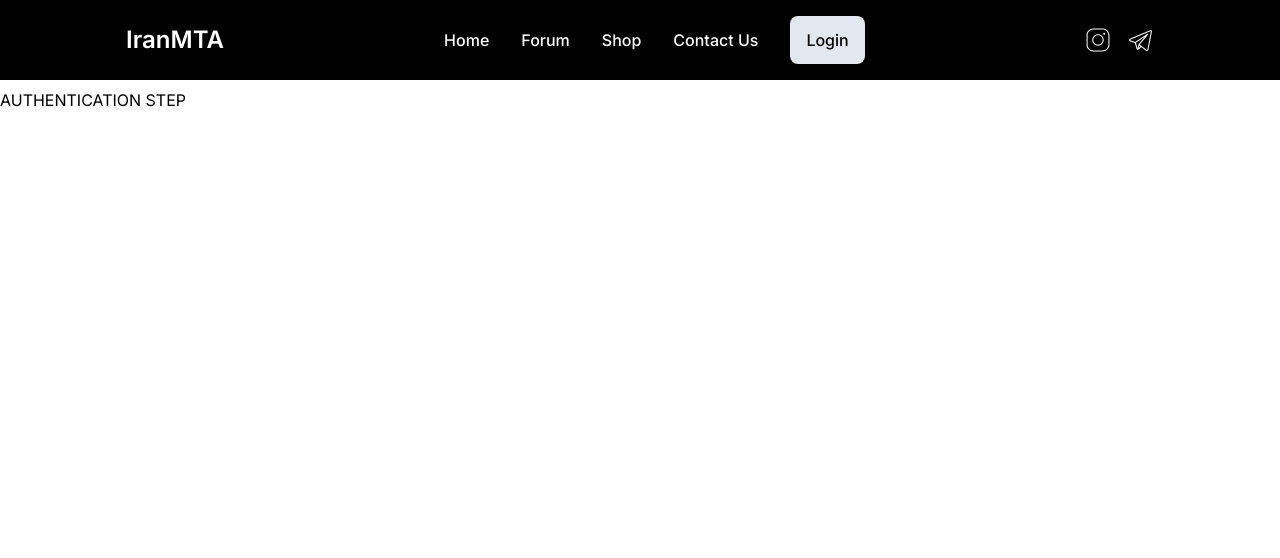
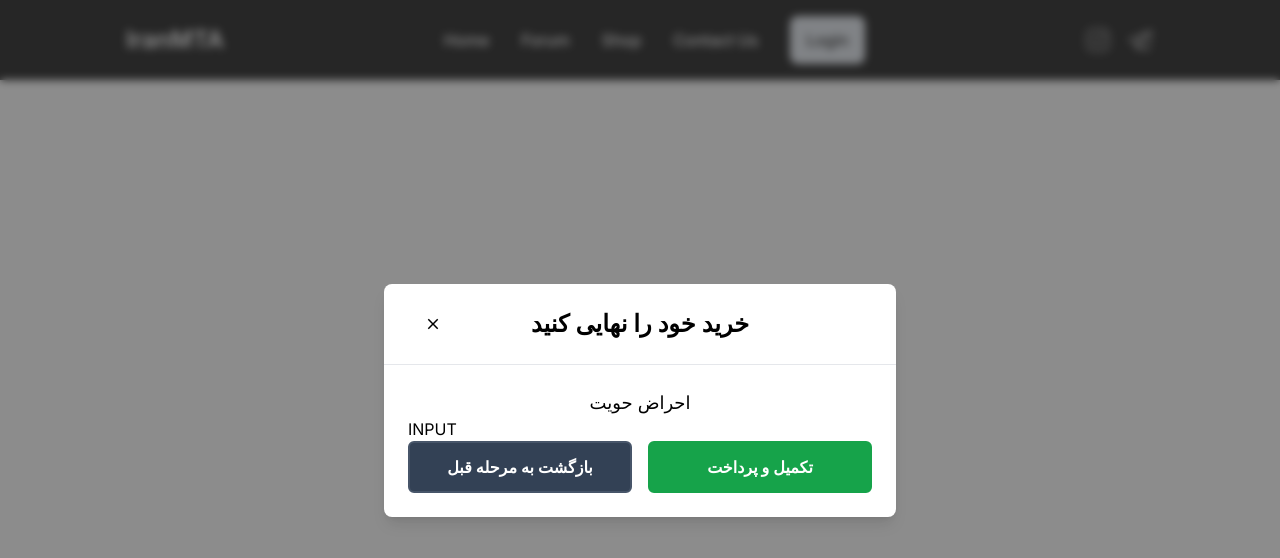
Before and after one commit to Mohammadreza-Tatlari/IranCard, a Next.js app: page /Items/1 in a window 1280 px wide. Shown: the top 558 px of the page. Built offline with nearby package versions, Linux system fonts and the light colour scheme.

Commit message:
Authentication UI and Factor UI got some modification

```diff
--- a/app/components/Button.tsx
+++ b/app/components/Button.tsx
@@ -4,12 +4,13 @@ interface ButtonProps {
     label: string;
     onClick: (e: React.MouseEvent<HTMLButtonElement>) => void;
     disabled?: boolean;
+    usedIn?: string
 
 }
-export default function Button({label, onClick , disabled}: ButtonProps) {
+export default function Button({label, onClick , disabled , usedIn}: ButtonProps) {
   return (
     <>
-    <button className={`relative disabled:opacity-70 disabled:cursor-not-allowed rounded-md hover:opacity-80 transition w-2/3 bg-slate-600 border-slate-600 text-white py-3 text-base font-semibold border-2`}
+    <button className={`${usedIn === "PaymentPage" ? `bg-green-600 border-green-600` : `bg-slate-700 border-slate-600`} relative disabled:opacity-70 disabled:cursor-not-allowed rounded-md hover:opacity-80 transition w-2/3   text-white py-3 text-base font-semibold border-2`}
     disabled={disabled}
     onClick={onClick}>
        {label}
--- a/app/components/Modals/PurchaseModal.tsx
+++ b/app/components/Modals/PurchaseModal.tsx
@@ -1,8 +1,8 @@
-'use client'
+"use client";
 import { useState } from "react";
 import Button from "../Button";
 
-interface PurchaseProps{
+interface PurchaseProps {
   title?: string;
   price?: number;
   id?: string;
@@ -10,41 +10,30 @@ interface PurchaseProps{
 }
 
 enum STEPS {
-    PurchaseFactor= 0,
-    Authentication= 1,
+  PurchaseFactor = 0,
+  Authentication = 1,
 }
 
 export default function PurchaseModal({
   title,
   price,
   id,
-    discountAmount
-}:PurchaseProps) {
+  discountAmount,
+}: PurchaseProps) {
+  //for registeration will be used
+  const [isLoading, setIsloading] = useState(false);
+  const [step, setStep] = useState(STEPS.Authentication);
 
-    const [step , setStep] = useState(STEPS.Authentication);
+  let bodyContent;
 
-  return (
+  if (step == STEPS.PurchaseFactor) {
+    bodyContent = (
       <>
-
-    {(step == STEPS.PurchaseFactor) && (
-        <div className="justify-center items-center flex overflow-x-hidden overflow-y-auto fixed inset-0 z-50 outline-none focus:outline-none backdrop-blur-sm bg-neutral-700/60">
-        <div className="relative w-full md:w-4/6 lg:w-3/6 xl:w-2/5 my-6 mx-auto h-full lg:h-auto md:h-auto">
-          <div className="duration-300 h-fulltranslate-y-0 opacity-100">
-            {/* Header Start */}
-            <div className="translate h-full lg:h-auto md:h-auto border-0 rounded-lg shadow-lg relative flex flex-col w-full bg-white outline-none focus:outline-none">
-              <div className="flex items-center p-6 rounded-t justify-center relative border-b-[1px]">
-                <button className="p-1 border-0 hover:opacity-70 transition absolute left-9">
-                <svg stroke="currentColor" fill="currentColor" stroke-width="0" viewBox="0 0 512 512" height="18" width="18" xmlns="http://www.w3.org/2000/svg"><path d="M405 136.798L375.202 107 256 226.202 136.798 107 107 136.798 226.202 256 107 375.202 136.798 405 256 285.798 375.202 405 405 375.202 285.798 256z"></path></svg>
-                </button>
-                <div className=" font-semibold text-2xl">خرید خود را نهایی کنید</div>
-              </div>
         {/* body */}
         <div className="relative p-6 flex-auto">
           <div className="flex flex-col gap-8">
             <div className="text-center">
-                    <div className="text-lg font-thin">
-                    اطلاعات نهایی خرید
-                    </div>
+              <div className="text-lg font-thin">اطلاعات نهایی خرید</div>
             </div>
             {/* List of purchase details */}
             <div className=" flex flex-row items-center justify-between">
@@ -70,17 +59,89 @@ export default function PurchaseModal({
         </div>
         {/* Footer and Buttons */}
         <div className="flex justify-center gap-2 p-6">
-                <Button label="احراض حویت" onClick={() => {console.log("Purchase Clicked");
-                }}/>
+          <Button
+            label="احراض حویت"
+            onClick={() => {
+              console.log("Purchase Clicked");
+              setStep(STEPS.Authentication);
+            }}
+          />
+        </div>
+      </>
+    );
+  }
+
+  if (step == STEPS.Authentication) {
+    bodyContent = (
+      <>
+        <div className="relative p-6 flex-auto">
+          <div className="flex flex-col gap-8">
+            <div className="text-center">
+              <div className="text-lg font-thin">احراض حویت</div>
+            </div>
+          </div>
+          <div>INPUT</div>
+          <div className="flex flex-row items-center gap-4 w-full justify-center">
+            <Button
+              label="بازگشت به مرحله قبل"
+              onClick={() => {
+                setStep(STEPS.PurchaseFactor);
+              }}
+            />
+            <Button
+              usedIn="PaymentPage"
+              label="تکمیل و پرداخت"
+              onClick={() => {
+                console.log("finalized Purchase");
+              }}
+            />
+          </div>
+        </div>
+
+        {/* <div>AUTHENTICATION STEP</div>
+        <div className="flex flex-row items-center gap-4 w-full justify-center">
+          <button>1</button>
+          <button>2</button>
+        </div> */}
+      </>
+    );
+  }
+
+  return (
+    <>
+      <div className="justify-center items-center flex overflow-x-hidden overflow-y-auto fixed inset-0 z-50 outline-none focus:outline-none backdrop-blur-sm bg-neutral-700/60">
+        <div className="relative w-full md:w-4/6 lg:w-3/6 xl:w-2/5 my-6 mx-auto h-full lg:h-auto md:h-auto">
+          <div className="duration-300 h-fulltranslate-y-0 opacity-100">
+            <div className="translate h-full lg:h-auto md:h-auto border-0 rounded-lg shadow-lg relative flex flex-col w-full bg-white outline-none focus:outline-none">
+              {/* Header Start */}
+              <div className="flex items-center p-6 rounded-t justify-center relative border-b-[1px]">
+                <button
+                  className="p-1 border-0 hover:opacity-70 transition absolute left-9"
+                  onClick={() => {
+                    console.log("close Purchase is clicked");
+                  }}
+                >
+                  <svg
+                    stroke="currentColor"
+                    fill="currentColor"
+                    stroke-width="0"
+                    viewBox="0 0 512 512"
+                    height="18"
+                    width="18"
+                    xmlns="http://www.w3.org/2000/svg"
+                  >
+                    <path d="M405 136.798L375.202 107 256 226.202 136.798 107 107 136.798 226.202 256 107 375.202 136.798 405 256 285.798 375.202 405 405 375.202 285.798 256z"></path>
+                  </svg>
+                </button>
+                <div className=" font-semibold text-2xl">
+                  خرید خود را نهایی کنید
+                </div>
+              </div>
+              {bodyContent}
             </div>
           </div>
         </div>
       </div>
-        </div>
-    )}
-    {(step == STEPS.Authentication) && (
-        <div>AUTHENTICATION STEP</div>
-    )}
     </>
-  )
+  );
 }
```
Also changed, not shown: app/Items/[itemId]/page.tsx (+0 -53 lines), app/components/Modals/LoginModal.tsx (+5 -6 lines). Lines whose indentation alone changed are shown as unchanged.
